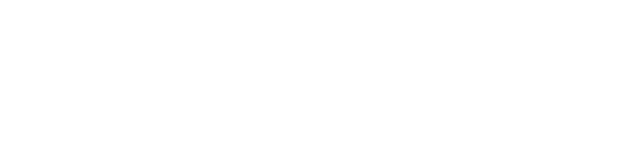
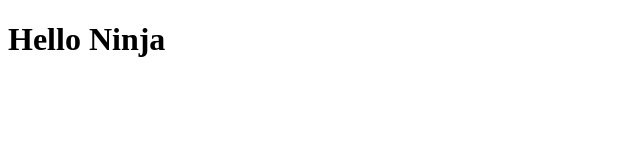
Before and after one commit to chojuninengu/learning-java-from-scratch, a plain HTML site: page store/src/main/resources/static/index.html in a window 1280 px wide. Shown: the whole page, without its empty margins (0-640 px from the left). Drawn offline with Linux system fonts and the light colour scheme.

Commit message:
Update index.html to include viewport meta tag and add a greeting header

```diff
--- a/store/src/main/resources/static/index.html
+++ b/store/src/main/resources/static/index.html
@@ -2,10 +2,10 @@
 <html lang="en">
 <head>
     <meta charset="UTF-8">
-    <meta name="viewport" content="width=device-width, initial-scale=1.0">
+
     <title>Document</title>
 </head>
 <body>
-
+    <h1> Hello Ninja</h1>
 </body>
 </html>
```
